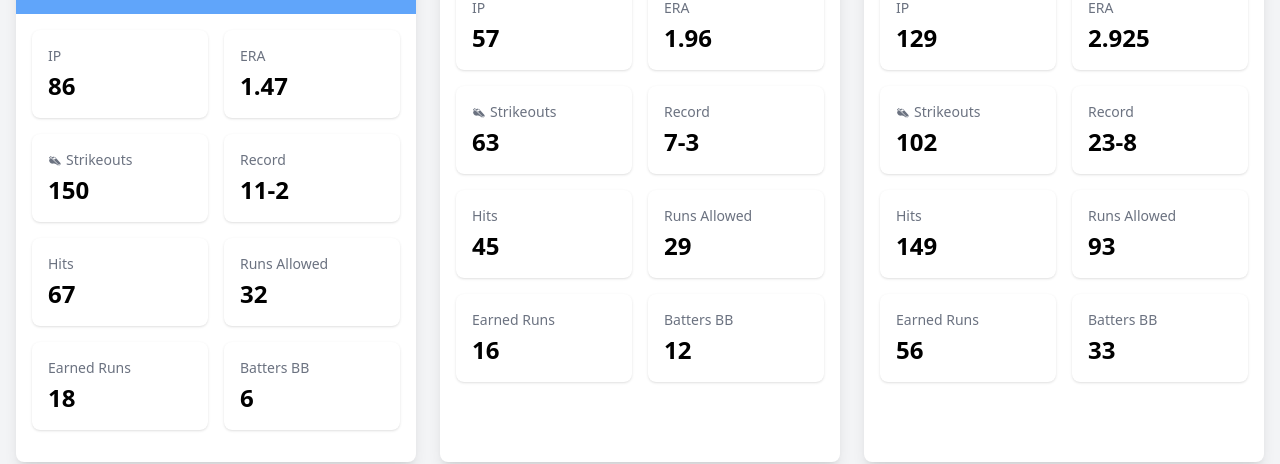
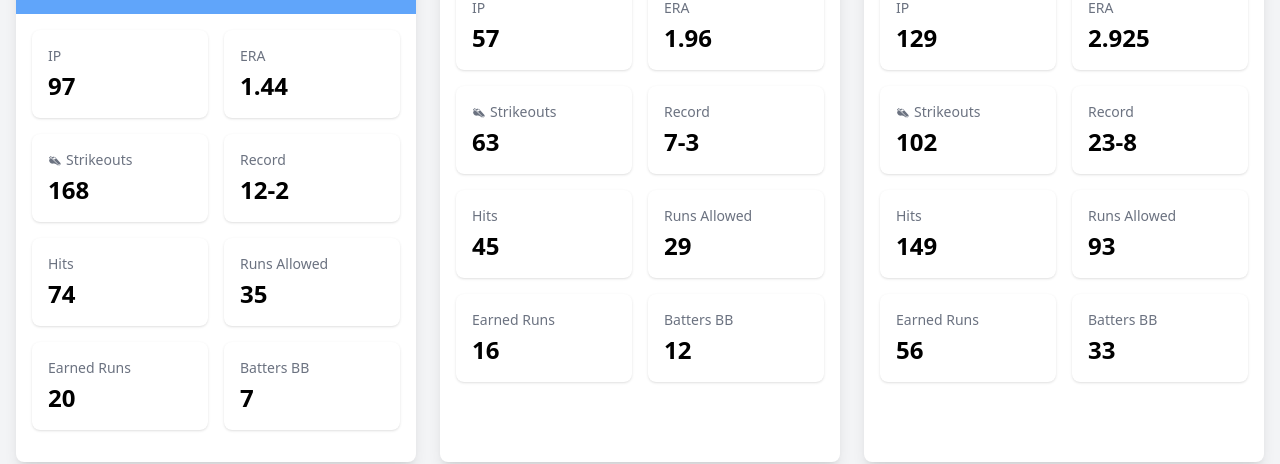
Before and after one commit to ankit249/baseball-stats, a React (Create React App) app: page / in a window 1280 px wide. Shown: the part 278-742 px from the top of the page. Built offline with nearby package versions, Linux system fonts and the light colour scheme.

Commit message:
Final Highschool game

```diff
--- a/src/App.js
+++ b/src/App.js
@@ -47,14 +47,14 @@ const BaseballStatsDashboard = () => {
       phone: "6504921621",
       headerColor: "bg-blue-400", // Light blue color for Notre Dame matching the provided image
       stats: {
-        IP: 86,
-        ERA: 1.47,
-        Strikeouts: 150,
-        Record: "11-2",
-        Hits: 67,
-        RunsAllowed: 32,
-        EarnedRuns: 18,
-        BattersBB: 6,
+        IP: 97,
+        ERA: 1.44,
+        Strikeouts: 168,
+        Record: "12-2",
+        Hits: 74,
+        RunsAllowed: 35,
+        EarnedRuns: 20,
+        BattersBB: 7,
       }
     },
     {
```
